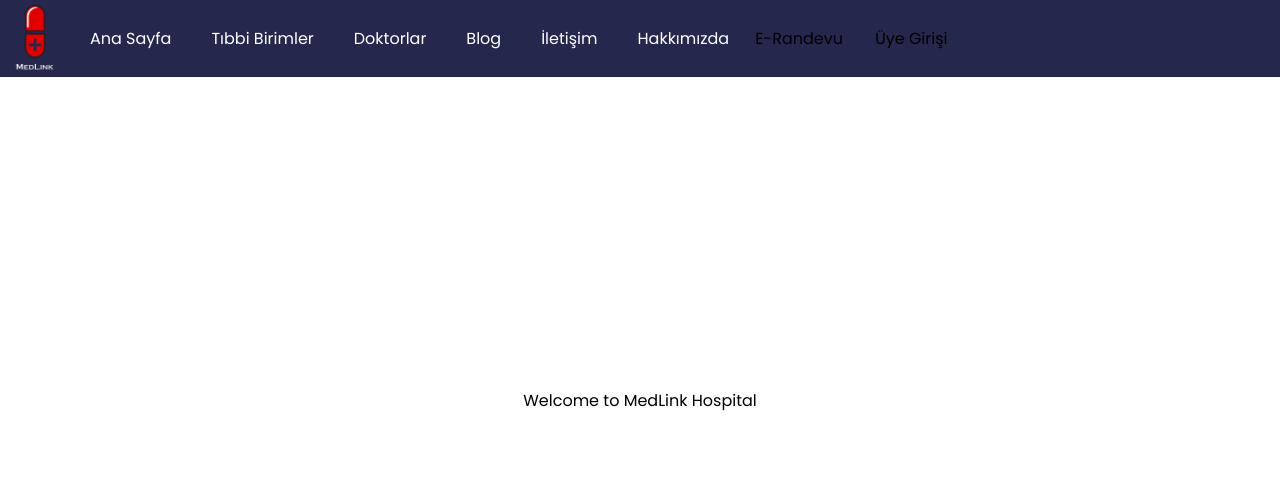
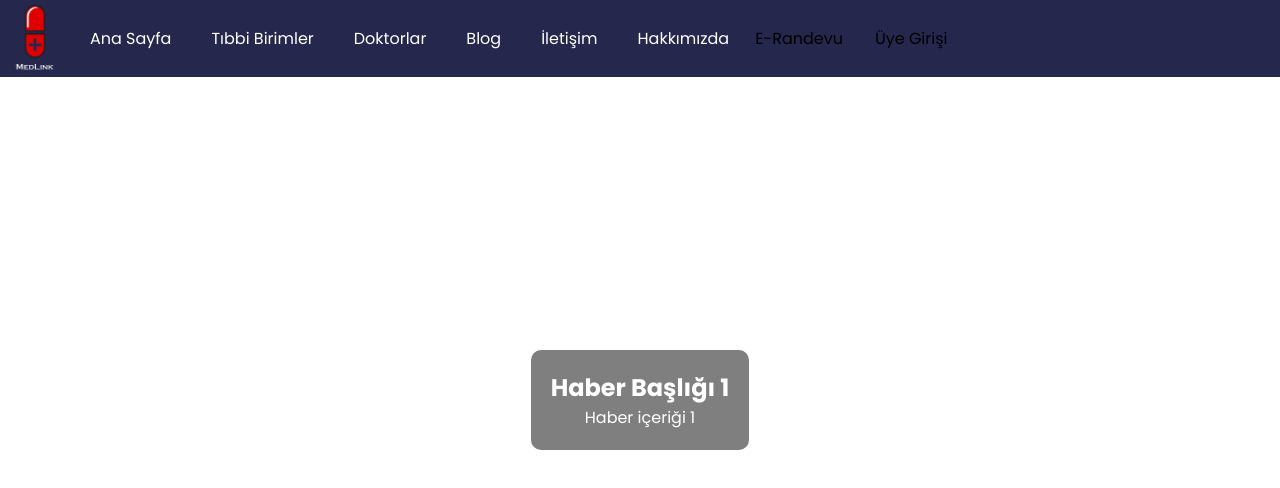
Before and after one commit to TheHypesTR/MedLink-HRS, a React (Vite) app in the folder Frontend/MedLink-App/: page / in a window 1280 px wide. Shown: the top 488 px of the page. Built offline with nearby package versions, Linux system fonts and the light colour scheme.

Commit message:
Arkaplan beyaz olmuyo imdat

```diff
--- a/Frontend/MedLink-App/src/welcome-page.css
+++ b/Frontend/MedLink-App/src/welcome-page.css
@@ -0,0 +1,27 @@
+.news {
+    display: flex;
+    flex-direction: column;
+    align-items: center;
+}
+
+.news-item {
+    width: 100%;
+    max-width: 1200px;
+    height: 300px;
+    background-size: cover;
+    background-position: center;
+    margin: 20px 0;
+    position: relative;
+    display: flex;
+    align-items: center;
+    justify-content: center;
+    color: white;
+    text-align: center;
+    background-image: image("./src/assets/hospital.png");
+}
+
+.news-content {
+    background: rgba(0, 0, 0, 0.5);
+    padding: 20px;
+    border-radius: 10px;
+}
--- a/Frontend/MedLink-App/src/welcome-page.jsx
+++ b/Frontend/MedLink-App/src/welcome-page.jsx
@@ -1,10 +1,17 @@
-import './welcome-page.css';
-import React from 'react';
+import "./welcome-page.css";
+import React from "react";
 
 function WelcomePage() {
-    return(
-        <p>Welcome to MedLink Hospital</p>
-    );
+  return (
+      <div class="news">
+        <div class="news-item">
+          <div class="news-content">
+            <h2>Haber Başlığı 1</h2>
+            <p>Haber içeriği 1</p>
+          </div>
+        </div>
+      </div>
+  );
 }
 
 export default WelcomePage;
```
